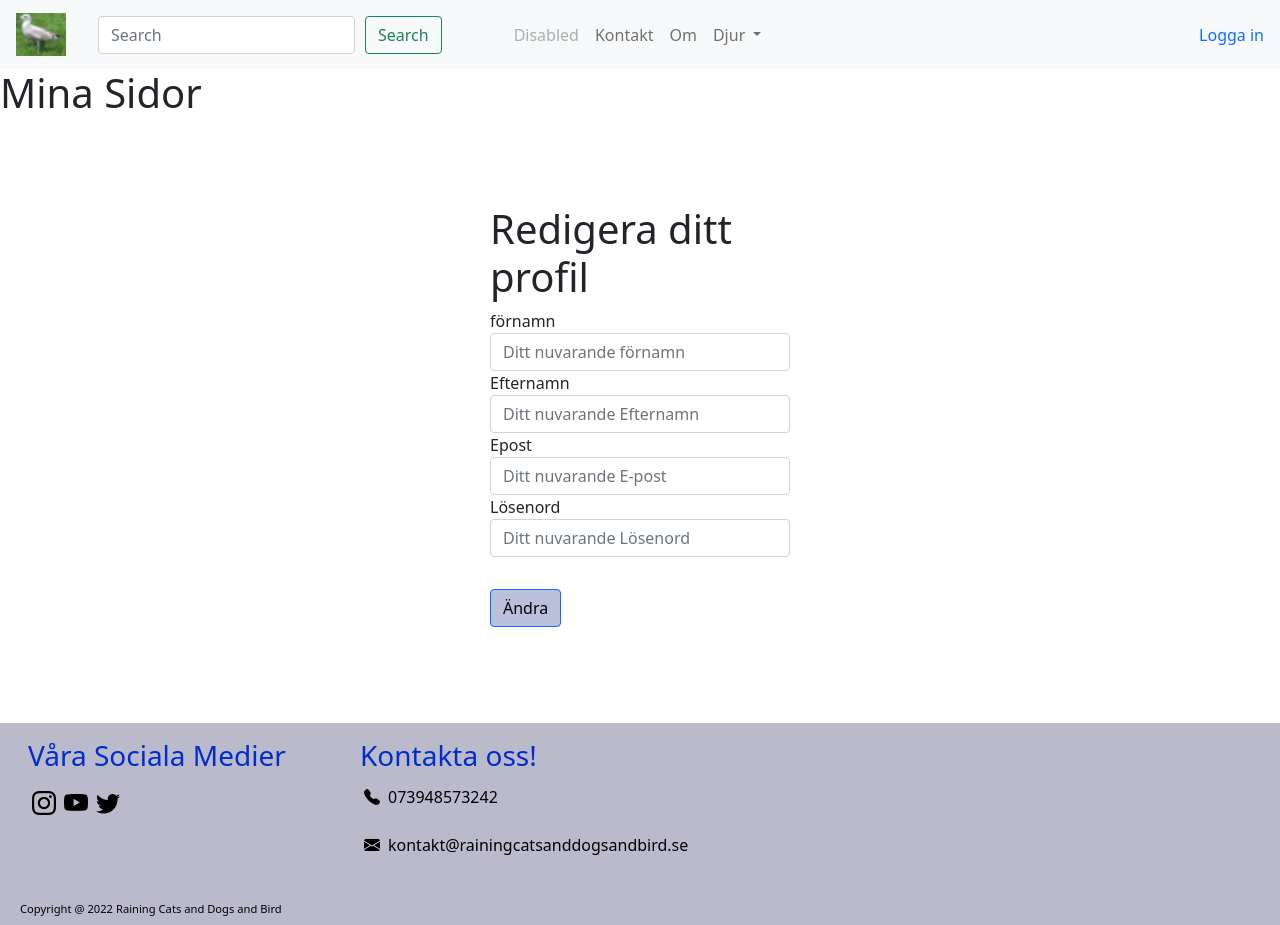
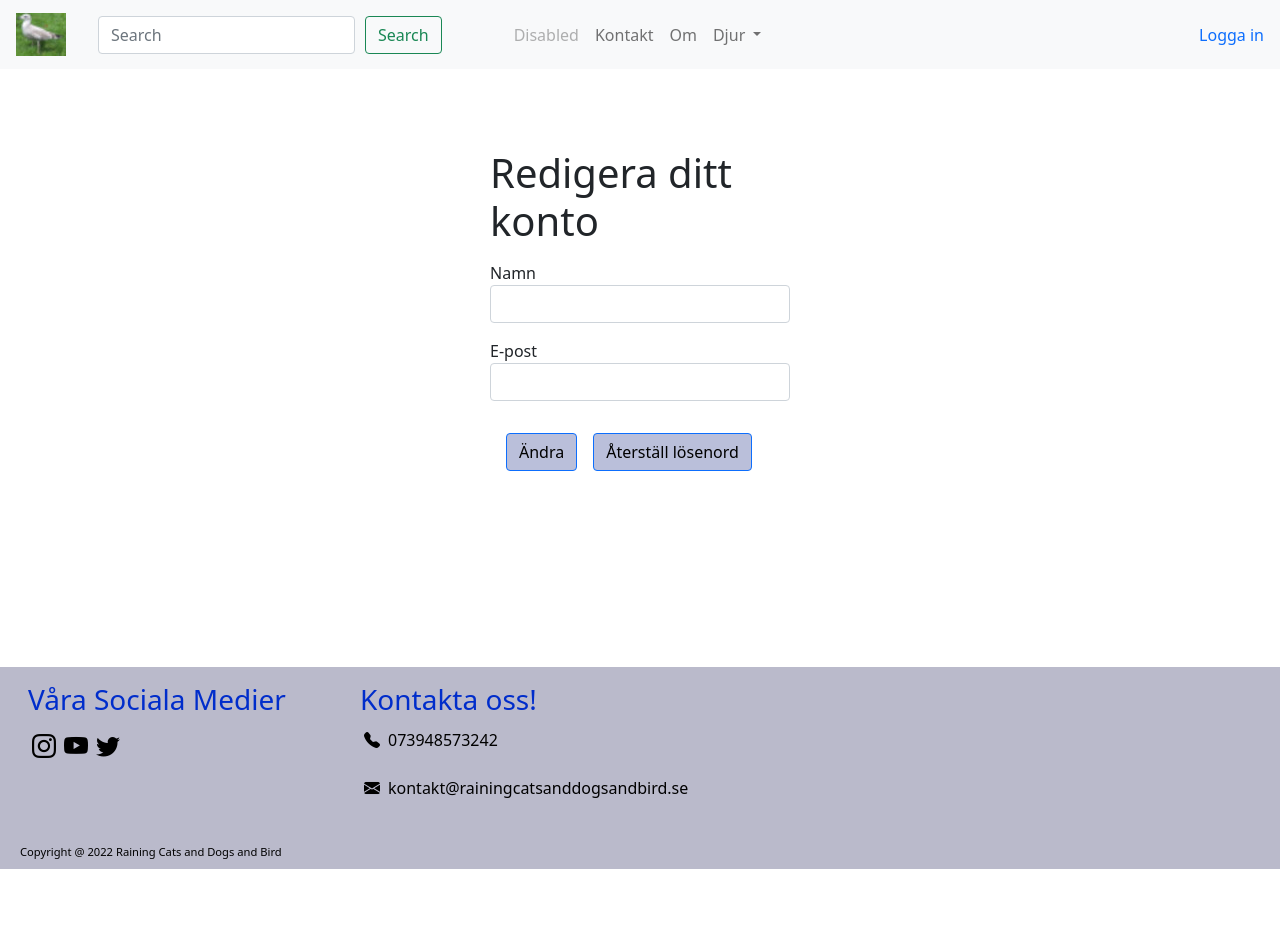
Before and after one commit to Wagsjo/Webshop, a Vue app: page /RedigeraMinasidor in a window 1280 px wide. After the commit the page ends 869 px from the top, so only its background shows below. Built offline with nearby package versions, Linux system fonts and the light colour scheme; no server answers.

Commit message:
Redigera namn och återställa lösenord funktioner

```diff
--- a/src/components/RedigeraMinasidor.vue
+++ b/src/components/RedigeraMinasidor.vue
@@ -1,49 +1,89 @@
+<script>
+  import { getAuth, updateProfile, sendPasswordResetEmail } from "firebase/auth"
+  const auth = getAuth()
+
+  export default {
+    data() {
+      return {
+        user: null,
+        nameChange: null,
+        newEmail: null,
+        password: null,
+        email: null
+      }
+    },
+    methods: {
+      // Change Name
+      submit: function () {
+        updateProfile(auth.currentUser, {
+          displayName: this.nameChange ?? auth.currentUser?.displayName
+        }).catch((error) => {
+          alert(error)
+        })
+      },
+
+      // Reset Password
+      resetPassword: function () {
+        let mailSent = document.getElementById("mailSent")
+        mailSent.style.display = "inline"
+        sendPasswordResetEmail(auth, auth.currentUser?.email)
+          .then(() => {
+            alert("Email Sent!")
+          })
+          .catch((error) => {
+            alert(error)
+          })
+      }
+    },
+    created() {
+      getAuth().onAuthStateChanged((user) => {
+        this.user = user
+        console.log(user)
+      })
+    }
+  }
+</script>
+
 <template>
   <main>
-    <h1>Mina Sidor</h1>
     <form id="RedigeraForm">
-      <h1>Redigera ditt profil</h1>
+      <h1>Redigera ditt konto</h1>
       <div class="form-group">
-        <label for="FirstName">förnamn</label>
-        <input
-          type="text"
-          class="form-control"
-          placeholder="Ditt nuvarande förnamn"
-        />
+        <label for="FirstName">Namn</label>
+        <input type="text" class="form-control" v-model="nameChange" />
       </div>
 
       <div class="form-group">
-        <label for="LastName">Efternamn</label>
-        <input
-          type="text"
-          class="form-control"
-          placeholder="Ditt nuvarande Efternamn"
-        />
+        <label for="Email">E-post</label>
+        <input type="text" class="form-control" v-model="newEmail" />
       </div>
 
-      <div class="form-group">
-        <label for="Email">Epost</label>
-        <input
-          type="text"
-          class="form-control"
-          placeholder="Ditt nuvarande E-post"
-        />
-      </div>
+      <button @click="submit" type="submit" class="btn btn-primary">
+        Ändra
+      </button>
 
-      <div class="form-group">
-        <label for="Password">Lösenord</label>
-        <input
-          type="text"
-          class="form-control"
-          placeholder="Ditt nuvarande Lösenord"
-        />
-      </div>
+      <button @click="resetPassword" type="submit" class="btn btn-primary">
+        Återställ lösenord
+      </button>
 
-      <button type="submit" class="btn btn-primary">Ändra</button>
+      <span id="mailSent" style="display: none"
+        ><p>Email var skickad till din e-post!</p></span
+      >
     </form>
   </main>
 </template>
+
 <style scoped>
+  #mailSent {
+    color: blue;
+    margin-top: 1em;
+  }
+  main button {
+    margin-left: 1em;
+  }
+  .form-group {
+    margin-top: 1em;
+  }
   #RedigeraForm {
     padding-top: 5em;
     padding-bottom: 5em;
```
